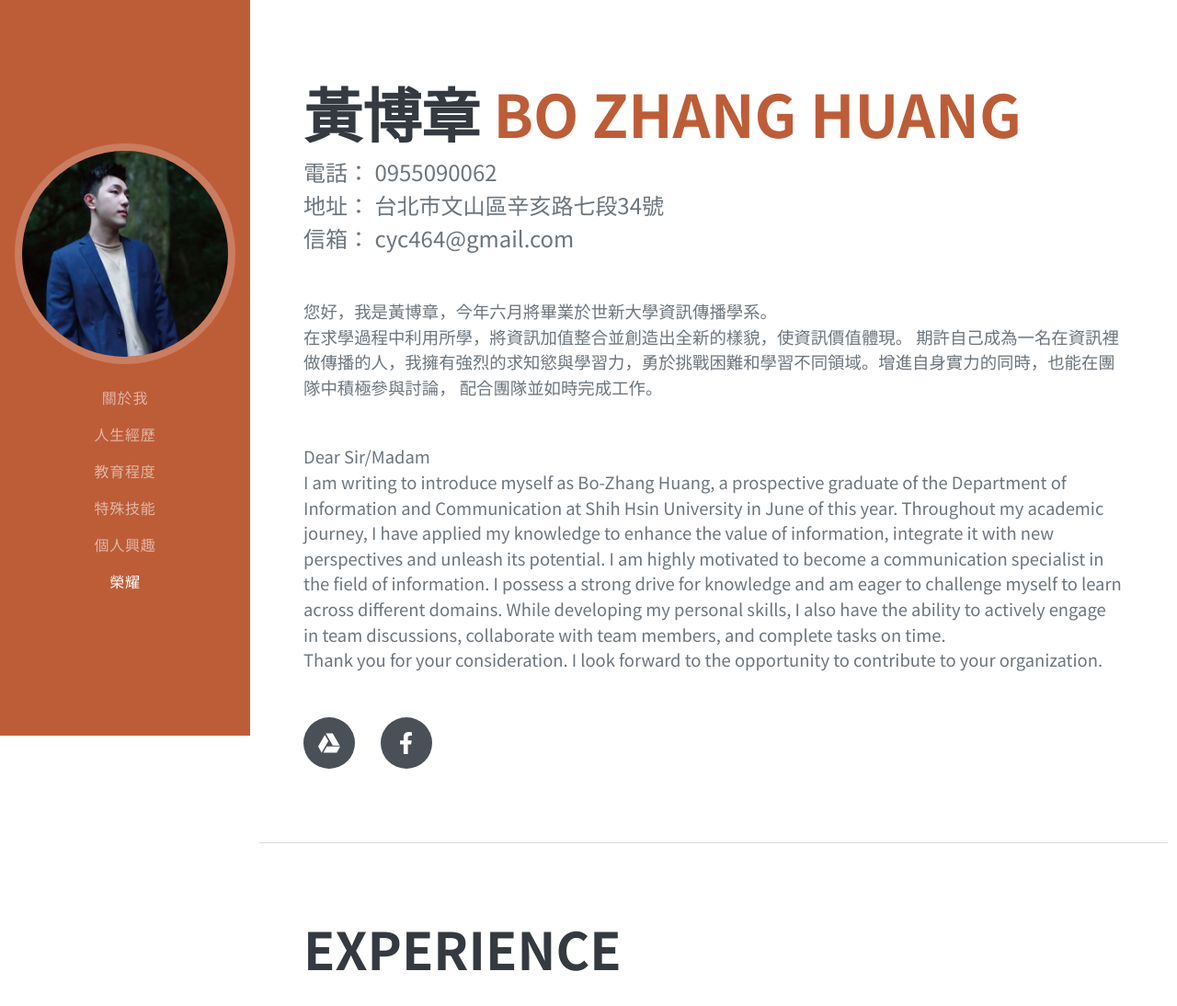
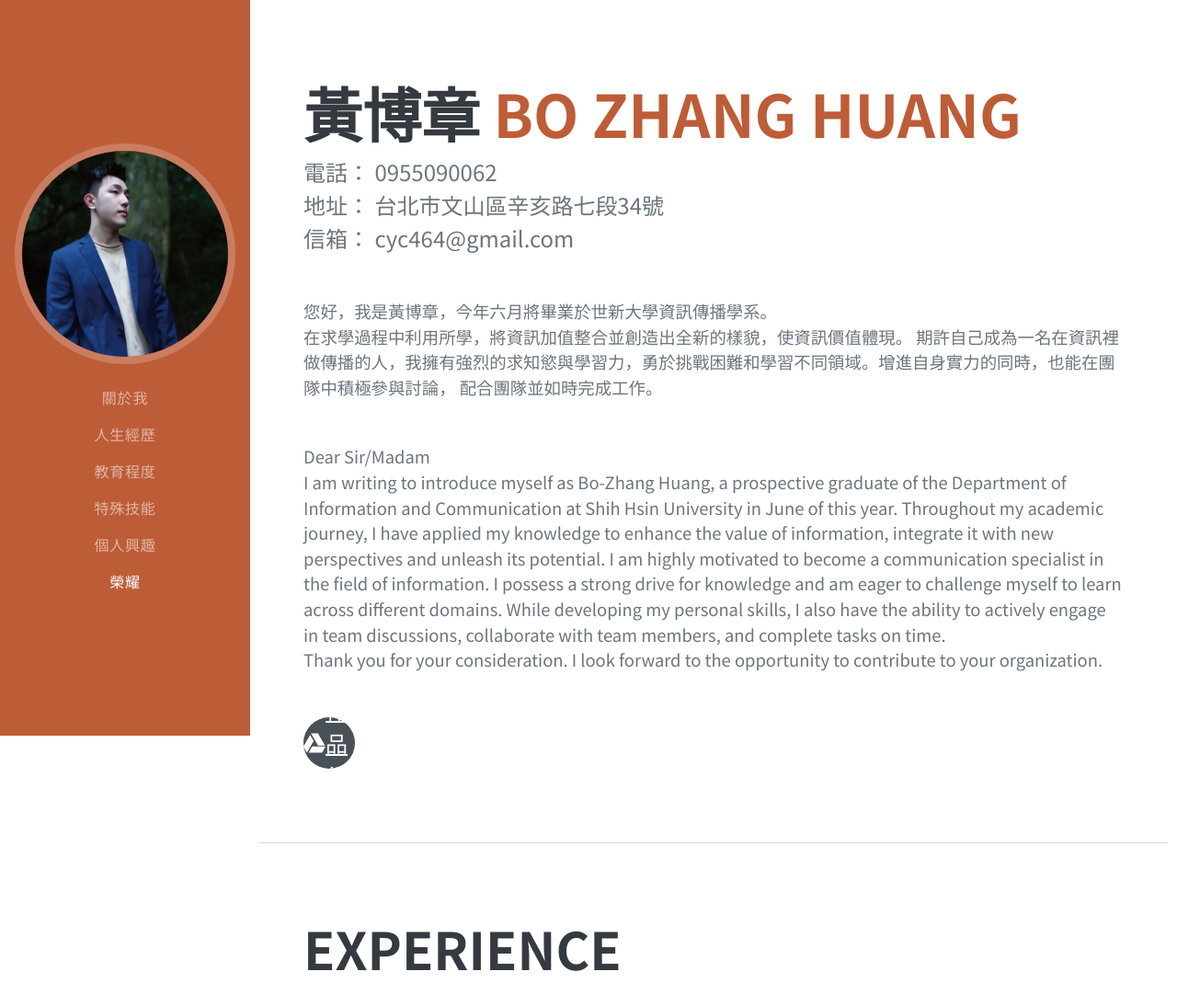
Before and after one commit to Brian55464/Brian55464.github.io, a plain HTML site: page index.html in a window 1280 px wide. Shown: the top 1094 px of the page at 92% size. Drawn offline with nearby package versions, Linux system fonts and the light colour scheme; a web font is replaced by a local one.

Commit message:
Update index.html

```diff
--- a/index.html
+++ b/index.html
@@ -65,8 +65,8 @@
                      discussions, collaborate with team members, and complete tasks on time.
                      <br>Thank you for your consideration. I look forward to the opportunity to contribute to your organization.</p>
                     <div class="social-icons">
-                        <a class="social-icon" href="#!"><i class="fa-brands fa-google-drive"></i></a>
-                        <a class="social-icon" href="#!"><i class="fab fa-facebook-f"></i></a>
+                        <a class="social-icon" href="#!"><i class="fa-brands fa-google-drive"></i>作品集</a>
+
                     </div>
                 </div>
             </section>
```
